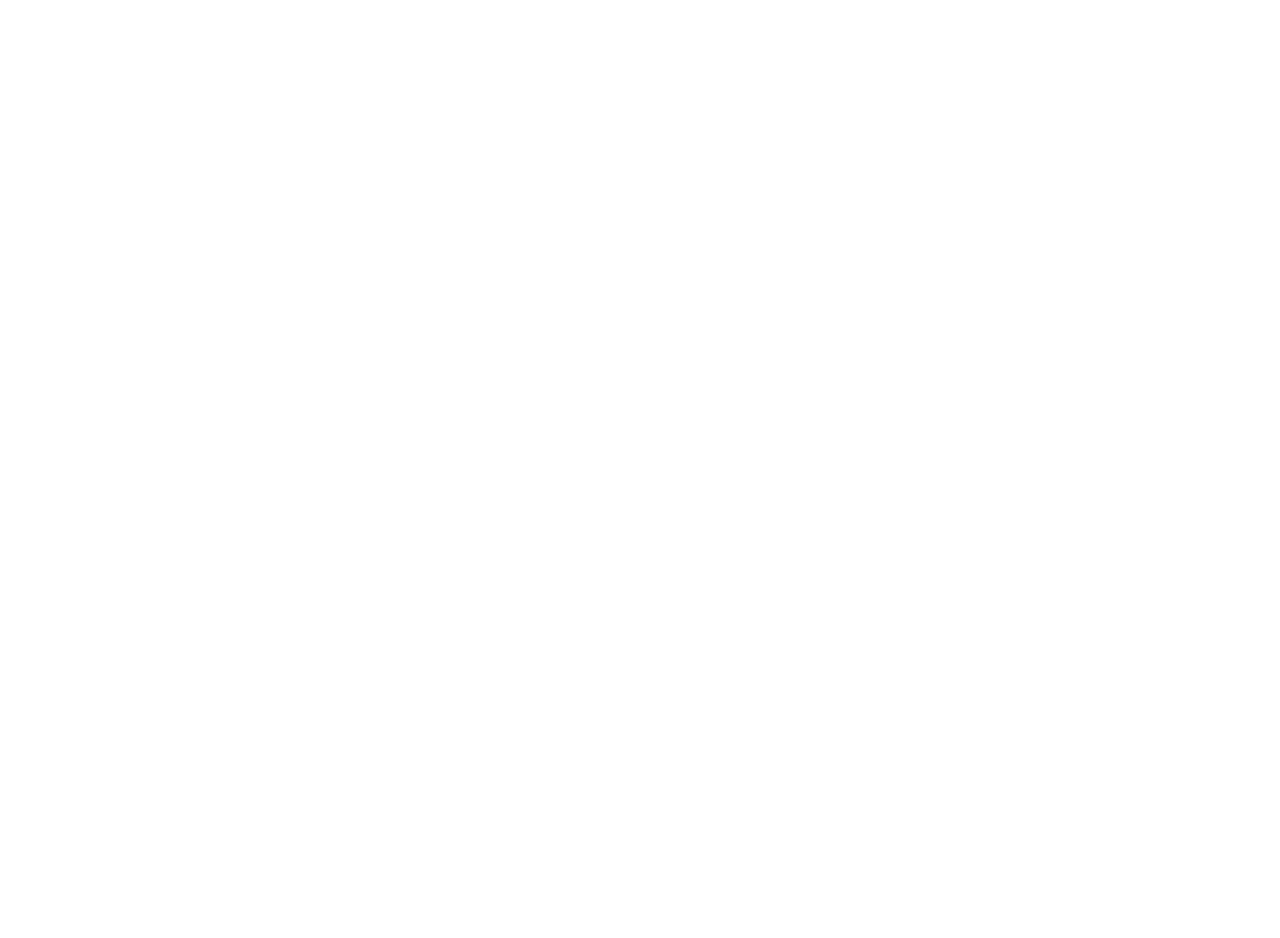
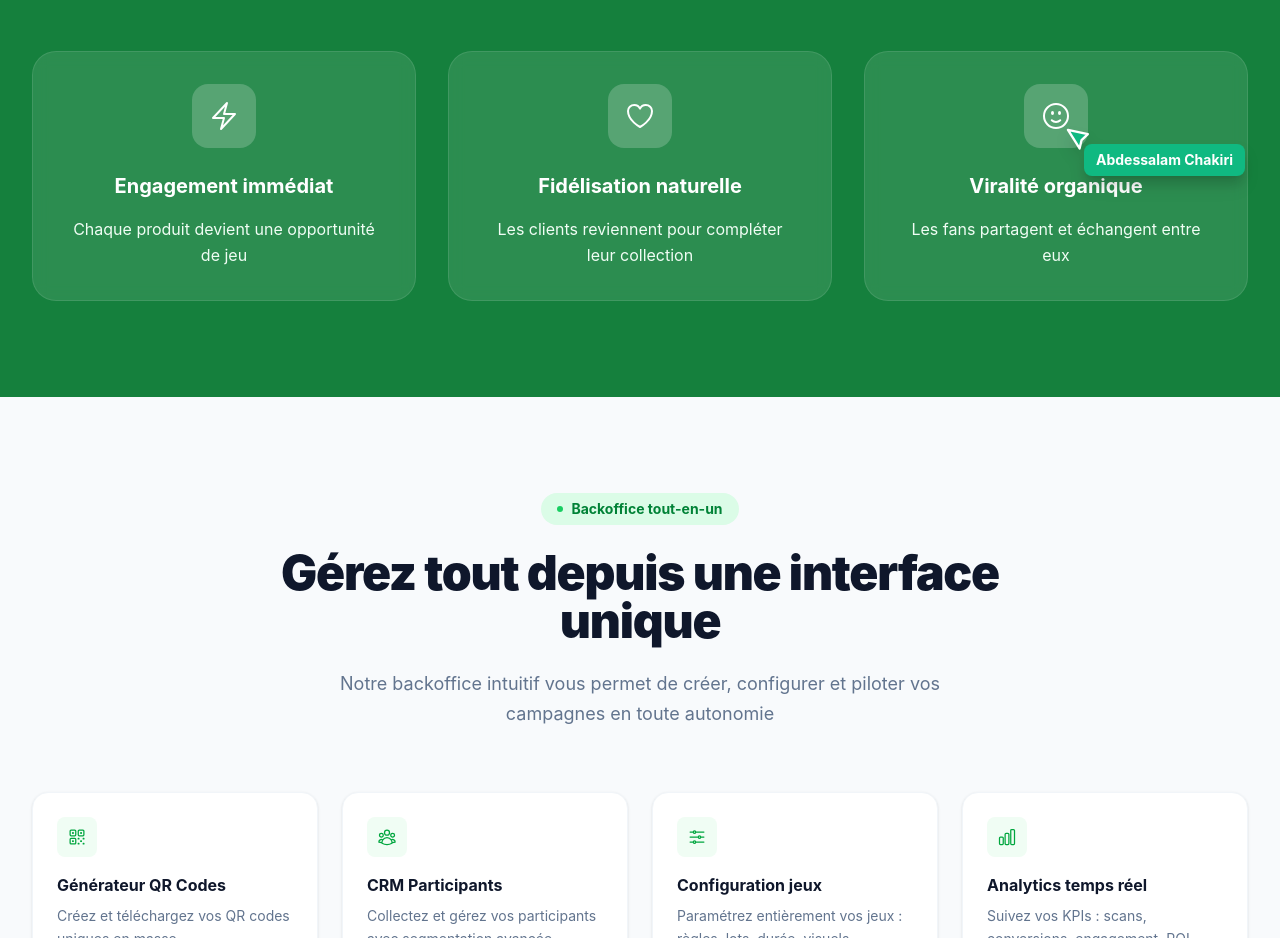
Before and after one commit to yassin701/YouCanWin, a React (Vite) app: page / in a window 1280 px wide. Shown: the part 2720-3658 px from the top of the page. Before the commit the page ends 2409 px from the top, so only its background shows below. Built offline with nearby package versions, Linux system fonts and the light colour scheme.

Commit message:
section 4 /5

```diff
--- a/src/Components/Section4.jsx
+++ b/src/Components/Section4.jsx
@@ -0,0 +1,73 @@
+import React from 'react';
+import { BoltIcon, HeartIcon, FaceSmileIcon } from '@heroicons/react/24/outline';
+
+const Section4 = () => {
+  return (
+    <section className="bg-[#15803d] py-24 px-8 relative overflow-hidden">
+      <div className="max-w-7xl mx-auto">
+        {/* Header Section */}
+        <div className="text-center max-w-3xl mx-auto mb-16">
+          <h2 className="text-4xl md:text-5xl font-bold text-white mb-6 leading-tight">
+            Transformez vos ventes en expérience mémorable
+          </h2>
+          <p className="text-lg text-green-50 leading-relaxed">
+            YouCanWin offre à vos clients plus qu'un produit : une expérience interactive <br className="hidden md:block" /> complète autour du football
+          </p>
+        </div>
+
+        {/* Features Grid */}
+        <div className="grid md:grid-cols-3 gap-8 relative">
+
+          {/* Card 1 */}
+          <div className="bg-white/10 backdrop-blur-sm rounded-3xl p-8 text-center border border-white/10 hover:bg-white/15 transition-colors">
+            <div className="w-16 h-16 bg-white/20 rounded-2xl flex items-center justify-center mx-auto mb-6">
+              <BoltIcon className="w-8 h-8 text-white" />
+            </div>
+            <h3 className="text-xl font-bold text-white mb-4">Engagement immédiat</h3>
+            <p className="text-green-50 leading-relaxed">
+              Chaque produit devient une opportunité de jeu
+            </p>
+          </div>
+
+          {/* Card 2 */}
+          <div className="bg-white/10 backdrop-blur-sm rounded-3xl p-8 text-center border border-white/10 hover:bg-white/15 transition-colors">
+            <div className="w-16 h-16 bg-white/20 rounded-2xl flex items-center justify-center mx-auto mb-6">
+              <HeartIcon className="w-8 h-8 text-white" />
+            </div>
+            <h3 className="text-xl font-bold text-white mb-4">Fidélisation naturelle</h3>
+            <p className="text-green-50 leading-relaxed">
+              Les clients reviennent pour compléter leur collection
+            </p>
+          </div>
+
+          {/* Card 3 (With Tooltip) */}
+          <div className="bg-white/10 backdrop-blur-sm rounded-3xl p-8 text-center border border-white/10 hover:bg-white/15 transition-colors relative">
+            <div className="w-16 h-16 bg-white/20 rounded-2xl flex items-center justify-center mx-auto mb-6 relative">
+              <FaceSmileIcon className="w-8 h-8 text-white" />
+
+              {/* Static Cursor Tooltip */}
+              <div className="absolute top-10 left-10 z-20 flex items-start drop-shadow-xl pointer-events-none">
+                {/* SVG Pointer */}
+                <svg width="28" height="28" viewBox="0 0 24 24" fill="none" xmlns="http://www.w3.org/2000/svg" className="z-20 rotate-[-15deg]">
+                  <path d="M5.5 3L11 21L14.5 14.5L21 11L5.5 3Z" fill="#10b981" stroke="white" strokeWidth="2" strokeLinejoin="round"/>
+                </svg>
+                {/* Name Badge */}
+                <div className="bg-[#10b981] text-white text-sm font-bold px-3 py-1.5 rounded-lg shadow-lg whitespace-nowrap -ml-2 mt-5 z-10 hidden sm:block">
+                  Abdessalam Chakiri
+                </div>
+              </div>
+
+            </div>
+            <h3 className="text-xl font-bold text-white mb-4">Viralité organique</h3>
+            <p className="text-green-50 leading-relaxed">
+              Les fans partagent et échangent entre eux
+            </p>
+          </div>
+
+        </div>
+      </div>
+    </section>
+  );
+};
+
+export default Section4;
--- /dev/null
+++ b/src/Components/Section5.jsx
@@ -0,0 +1,123 @@
+import React from 'react';
+import {
+    QrCodeIcon,
+    UserGroupIcon,
+    AdjustmentsHorizontalIcon,
+    ChartBarIcon,
+    GiftIcon,
+    BellIcon,
+    ArrowDownTrayIcon,
+    Square3Stack3DIcon
+} from '@heroicons/react/24/outline';
+
+const Section5 = () => {
+  return (
+    <section className="bg-slate-50 py-24 px-8">
+      <div className="max-w-7xl mx-auto">
+
+        {/* Header Section */}
+        <div className="text-center max-w-3xl mx-auto mb-16">
+          <div className="inline-flex items-center gap-2 bg-green-100 text-green-700 font-bold text-sm px-4 py-1.5 rounded-full mb-6 relative">
+             <div className="w-1.5 h-1.5 rounded-full bg-green-500 animate-pulse"></div>
+             Backoffice tout-en-un
+          </div>
+
+          <h2 className="text-4xl md:text-5xl font-black text-slate-900 mb-6 tracking-tight">
+            Gérez tout depuis une interface unique
+          </h2>
+          <p className="text-lg text-slate-500 leading-relaxed">
+            Notre backoffice intuitif vous permet de créer, configurer et piloter vos
+            <br className="hidden md:block" /> campagnes en toute autonomie
+          </p>
+        </div>
+
+        {/* Feature Grid */}
+        <div className="grid grid-cols-1 sm:grid-cols-2 lg:grid-cols-4 gap-6 mb-16">
+
+            {/* Card 1 */}
+            <div className="bg-white rounded-2xl p-6 border border-slate-100 shadow-sm">
+                <div className="w-10 h-10 bg-green-50 rounded-lg flex items-center justify-center mb-4">
+                    <QrCodeIcon className="w-5 h-5 text-green-600" />
+                </div>
+                <h3 className="font-bold text-slate-900 mb-2">Générateur QR Codes</h3>
+                <p className="text-sm text-slate-500 leading-relaxed">Créez et téléchargez vos QR codes uniques en masse</p>
+            </div>
+
+            {/* Card 2 */}
+            <div className="bg-white rounded-2xl p-6 border border-slate-100 shadow-sm">
+                <div className="w-10 h-10 bg-green-50 rounded-lg flex items-center justify-center mb-4">
+                    <UserGroupIcon className="w-5 h-5 text-green-600" />
+                </div>
+                <h3 className="font-bold text-slate-900 mb-2">CRM Participants</h3>
+                <p className="text-sm text-slate-500 leading-relaxed">Collectez et gérez vos participants avec segmentation avancée</p>
+            </div>
+
+            {/* Card 3 */}
+            <div className="bg-white rounded-2xl p-6 border border-slate-100 shadow-sm">
+                <div className="w-10 h-10 bg-green-50 rounded-lg flex items-center justify-center mb-4">
+                    <AdjustmentsHorizontalIcon className="w-5 h-5 text-green-600" />
+                </div>
+                <h3 className="font-bold text-slate-900 mb-2">Configuration jeux</h3>
+                <p className="text-sm text-slate-500 leading-relaxed">Paramétrez entièrement vos jeux : règles, lots, durée, visuels</p>
+            </div>
+
+            {/* Card 4 */}
+            <div className="bg-white rounded-2xl p-6 border border-slate-100 shadow-sm">
+                <div className="w-10 h-10 bg-green-50 rounded-lg flex items-center justify-center mb-4">
+                    <ChartBarIcon className="w-5 h-5 text-green-600" />
+                </div>
+                <h3 className="font-bold text-slate-900 mb-2">Analytics temps réel</h3>
+                <p className="text-sm text-slate-500 leading-relaxed">Suivez vos KPIs : scans, conversions, engagement, ROI</p>
+            </div>
+
+            {/* Card 5 */}
+            <div className="bg-white rounded-2xl p-6 border border-slate-100 shadow-sm">
+                <div className="w-10 h-10 bg-green-50 rounded-lg flex items-center justify-center mb-4">
+                    <GiftIcon className="w-5 h-5 text-green-600" />
+                </div>
+                <h3 className="font-bold text-slate-900 mb-2">Gestion des lots</h3>
+                <p className="text-sm text-slate-500 leading-relaxed">Définissez vos récompenses et gérez les tirages au sort</p>
+            </div>
+
+            {/* Card 6 */}
+            <div className="bg-white rounded-2xl p-6 border border-slate-100 shadow-sm">
+                <div className="w-10 h-10 bg-green-50 rounded-lg flex items-center justify-center mb-4">
+                    <BellIcon className="w-5 h-5 text-green-600" />
+                </div>
+                <h3 className="font-bold text-slate-900 mb-2">Notifications</h3>
+                <p className="text-sm text-slate-500 leading-relaxed">Envoyez des push, emails et SMS à vos participants</p>
+            </div>
+
+            {/* Card 7 */}
+            <div className="bg-white rounded-2xl p-6 border border-slate-100 shadow-sm">
+                <div className="w-10 h-10 bg-green-50 rounded-lg flex items-center justify-center mb-4">
+                    <ArrowDownTrayIcon className="w-5 h-5 text-green-600" />
+                </div>
+                <h3 className="font-bold text-slate-900 mb-2">Export données</h3>
+                <p className="text-sm text-slate-500 leading-relaxed">Téléchargez vos données en CSV, Excel ou via API</p>
+            </div>
+
+            {/* Card 8 */}
+            <div className="bg-white rounded-2xl p-6 border border-slate-100 shadow-sm">
+                <div className="w-10 h-10 bg-green-50 rounded-lg flex items-center justify-center mb-4">
+                    <Square3Stack3DIcon className="w-5 h-5 text-green-600" />
+                </div>
+                <h3 className="font-bold text-slate-900 mb-2">Multi-campagnes</h3>
+                <p className="text-sm text-slate-500 leading-relaxed">Gérez plusieurs campagnes simultanément</p>
+            </div>
+
+        </div>
+
+        {/* Action Button */}
+        <div className="text-center">
+            <button className="bg-[#15803d] text-white px-8 py-4 rounded-xl font-bold inline-flex items-center gap-2 hover:bg-green-700 transition-colors shadow-lg shadow-green-200">
+                Demander un accès au backoffice <span>›</span>
+            </button>
+        </div>
+
+      </div>
+    </section>
+  );
+};
+
+export default Section5;
--- a/src/Pages/Home.jsx
+++ b/src/Pages/Home.jsx
@@ -2,6 +2,8 @@
 import Section1 from '../Components/Section1'
 import Section2 from '../Components/Section2'
 import Section3 from '../Components/Section3'
+import Section4 from '../Components/Section4'
+import Section5 from '../Components/Section5'
 
 function Home() {
   return (
@@ -9,6 +11,8 @@
  <Section1 />
  <Section2 />
  <Section3 />
+ <Section4 />
+ <Section5 />
     </div>
   )
 }
```
